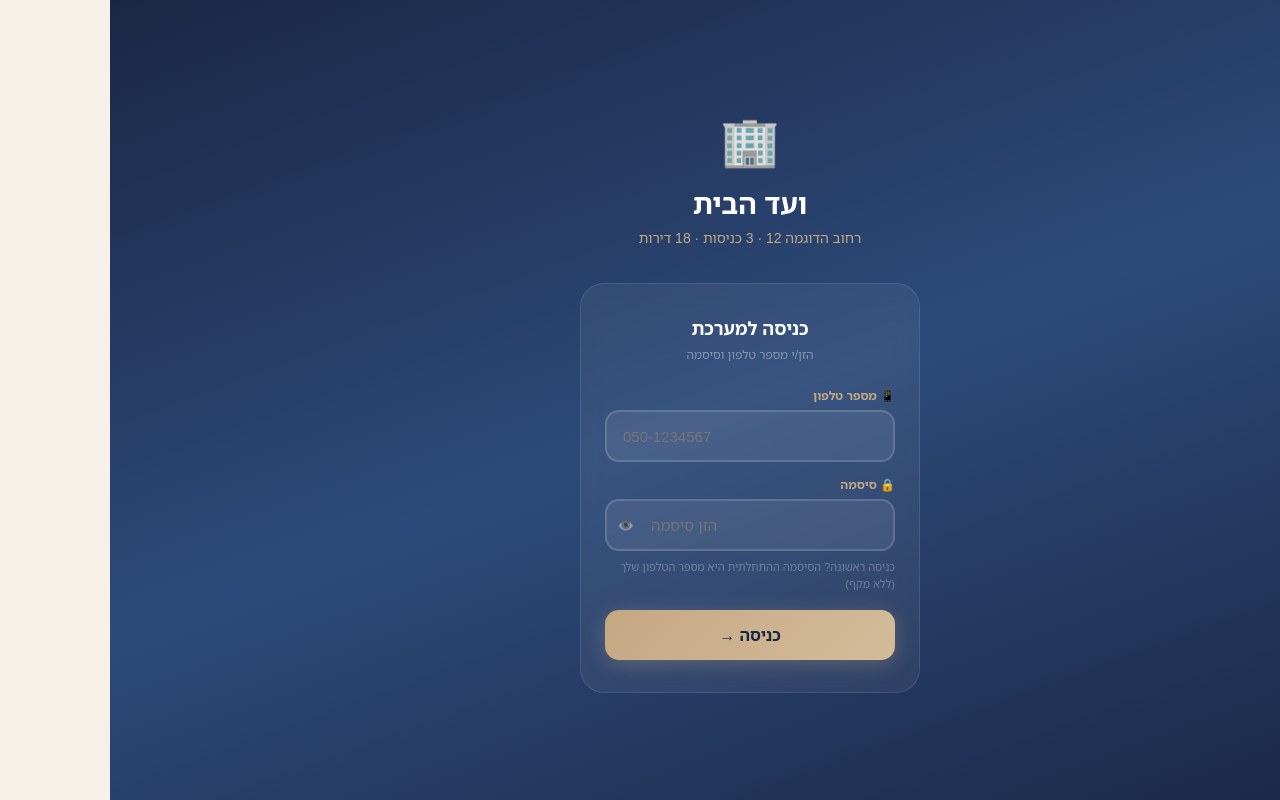
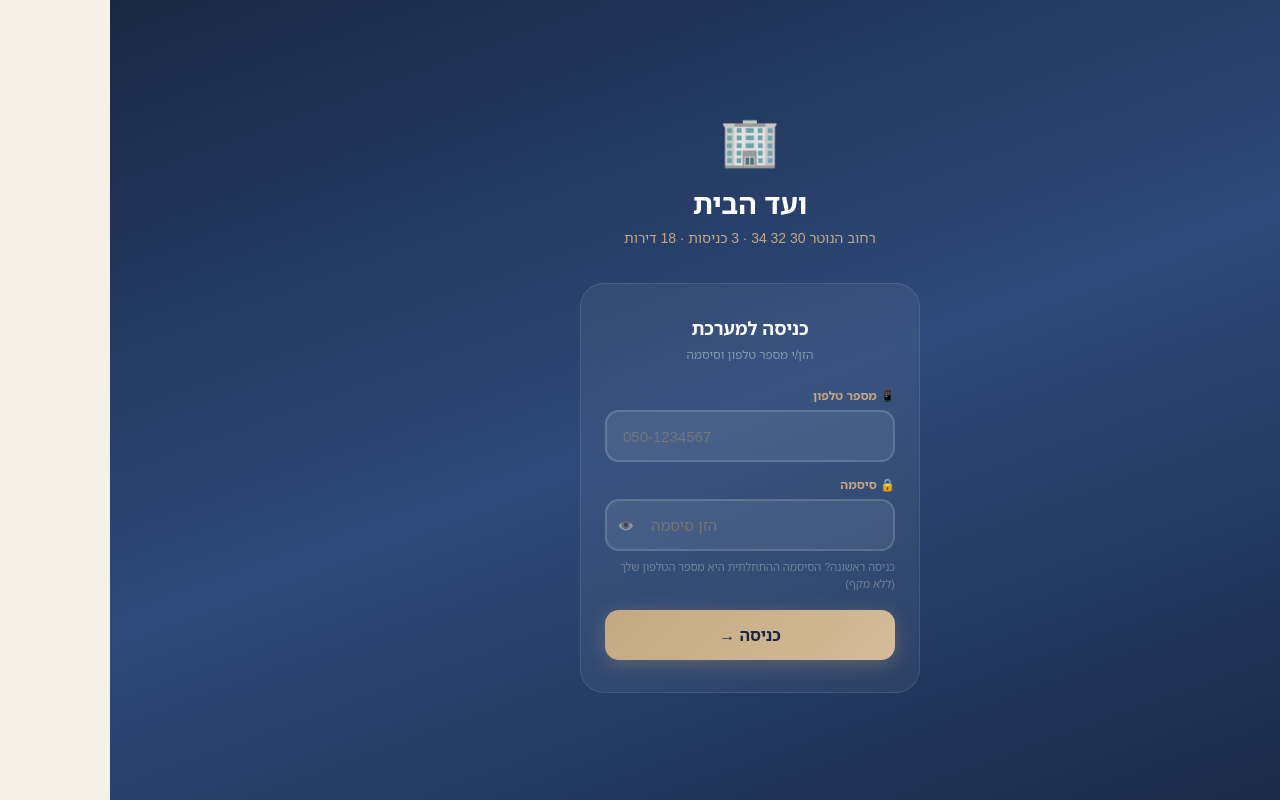
Before and after one commit to onehama/vaad-bayit, a React (Vite) app: page / in a window 1280 px wide. Built offline with nearby package versions, Linux system fonts and the light colour scheme.

Commit message:
set address

```diff
--- a/src/App.jsx
+++ b/src/App.jsx
@@ -418,7 +418,7 @@ function LoginScreen({ onLogin, passwords, onChangePassword }) {
       <div style={{ textAlign: "center", marginBottom: 36 }}>
         <div style={{ fontSize: 48, marginBottom: 12 }}>🏢</div>
         <h1 style={{ margin: 0, fontSize: 28, fontWeight: 800, color: "#fff" }}>ועד הבית</h1>
-        <p style={{ margin: "6px 0 0", fontSize: 14, color: "#c4a882" }}>רחוב הדוגמה 12 · 3 כניסות · 18 דירות</p>
+        <p style={{ margin: "6px 0 0", fontSize: 14, color: "#c4a882" }}>רחוב הנוטר 30 32 34 · 3 כניסות · 18 דירות</p>
       </div>
 
       {/* LOGIN FORM */}
```
